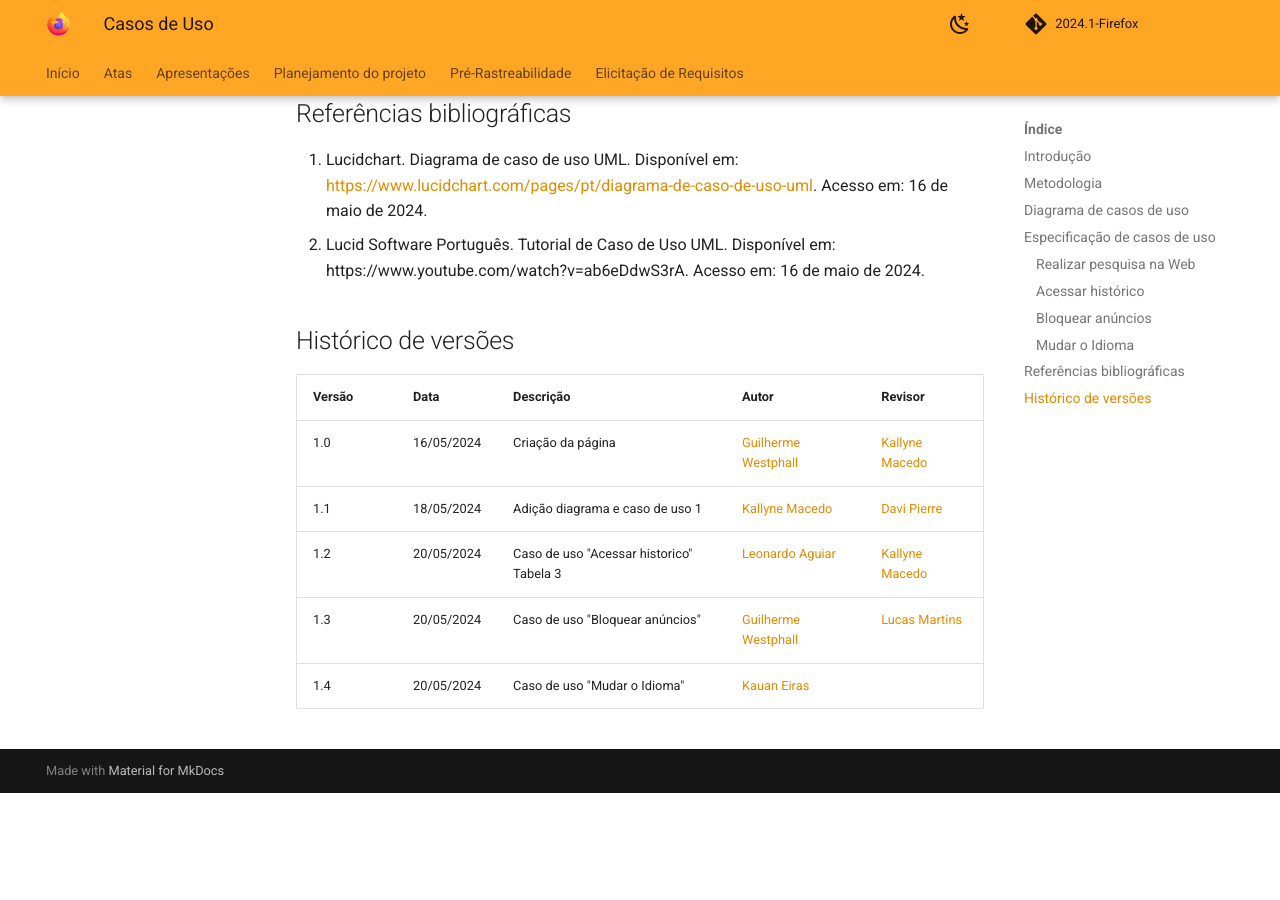
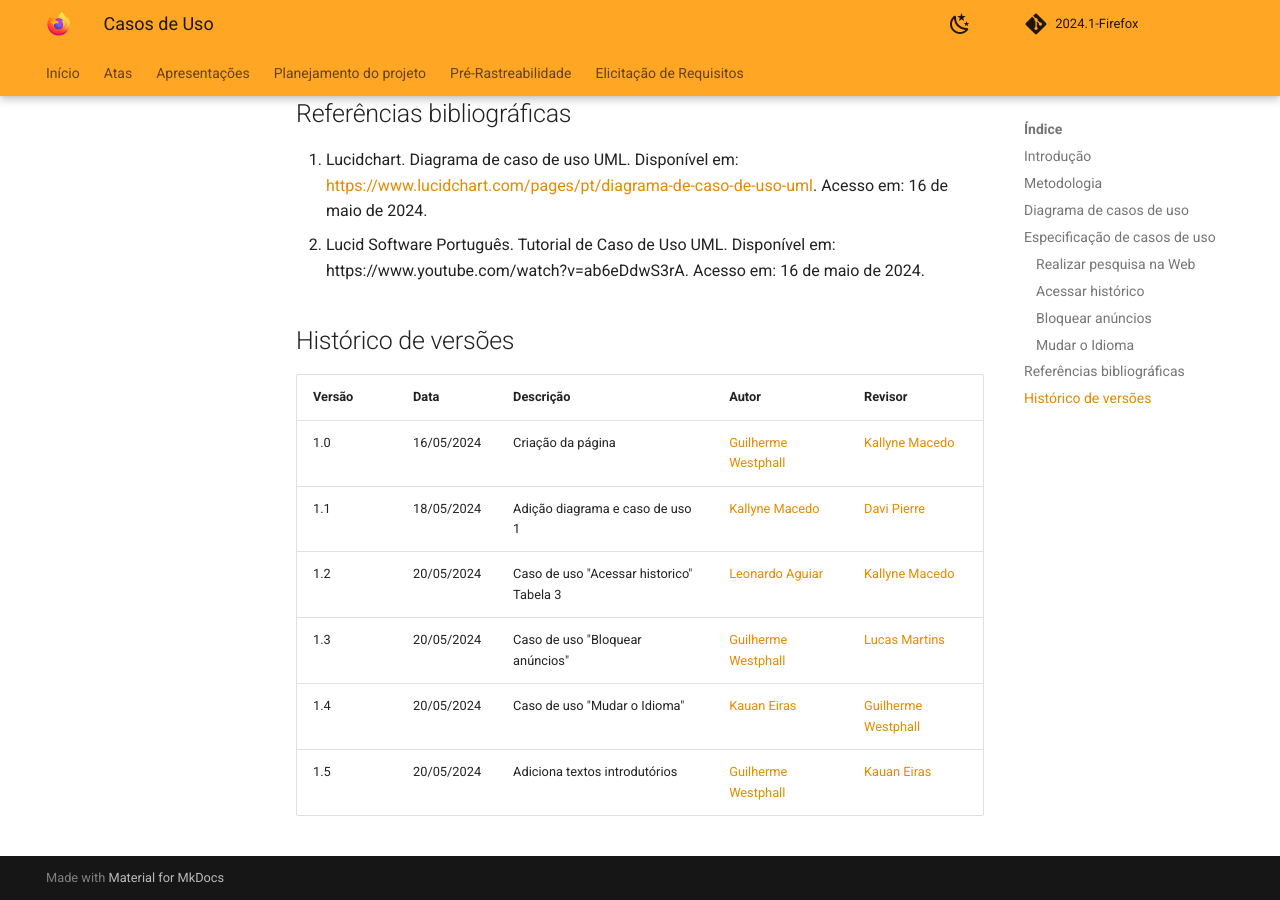
Before and after one commit to martinsglucas/Requisitos-de-Software, an MkDocs documentation site: the page built from docs/modelagem/casos_de_uso/casos_de_uso.md, in a window 1280 px wide and 900 px high, scrolled down 6279 px. Built offline with MkDocs 1.6.1 and Material for MkDocs 9.7.7, drawn with Linux system fonts in a browser that asks for light colours; comment, search, counter and statistics services are not loaded; before the commit the page ends 7072 px from its top, so only the background shows below that.

Commit message:
update: histórico de versões casos_de_uso.md

```diff
--- a/docs/modelagem/casos_de_uso/casos_de_uso.md
+++ b/docs/modelagem/casos_de_uso/casos_de_uso.md
@@ -155,4 +155,5 @@ Na tabela 5, abaixo, será disposta a especificação do caso de uso "Mudar o Id
 | 1.1    | 18/05/2024 | Adição diagrama e caso de uso 1 | [Kallyne Macedo](https://github.com/kalipassos) |  [Davi Pierre](https://github.com/DaviPierre)    |
 | 1.2    | 20/05/2024 | Caso de uso "Acessar historico" Tabela 3 | [Leonardo Aguiar](https://github.com/Leonardo0o0) |  [Kallyne Macedo](https://github.com/kalipassos)    |
 | 1.3 | 20/05/2024 | Caso de uso "Bloquear anúncios" | [Guilherme Westphall](https://github.com/west7) | [Lucas Martins](https://github.com/martinsglucas)|
-| 1.4 | 20/05/2024 | Caso de uso "Mudar o Idioma" | [Kauan Eiras](https://github.com/kauaneiras) | |
+| 1.4 | 20/05/2024 | Caso de uso "Mudar o Idioma" | [Kauan Eiras](https://github.com/kauaneiras) | [Guilherme Westphall](https://github.com/west7)|
+| 1.5 | 20/05/2024 | Adiciona textos introdutórios | [Guilherme Westphall](https://github.com/west7) | [Kauan Eiras](https://github.com/kauaneiras)|
```
